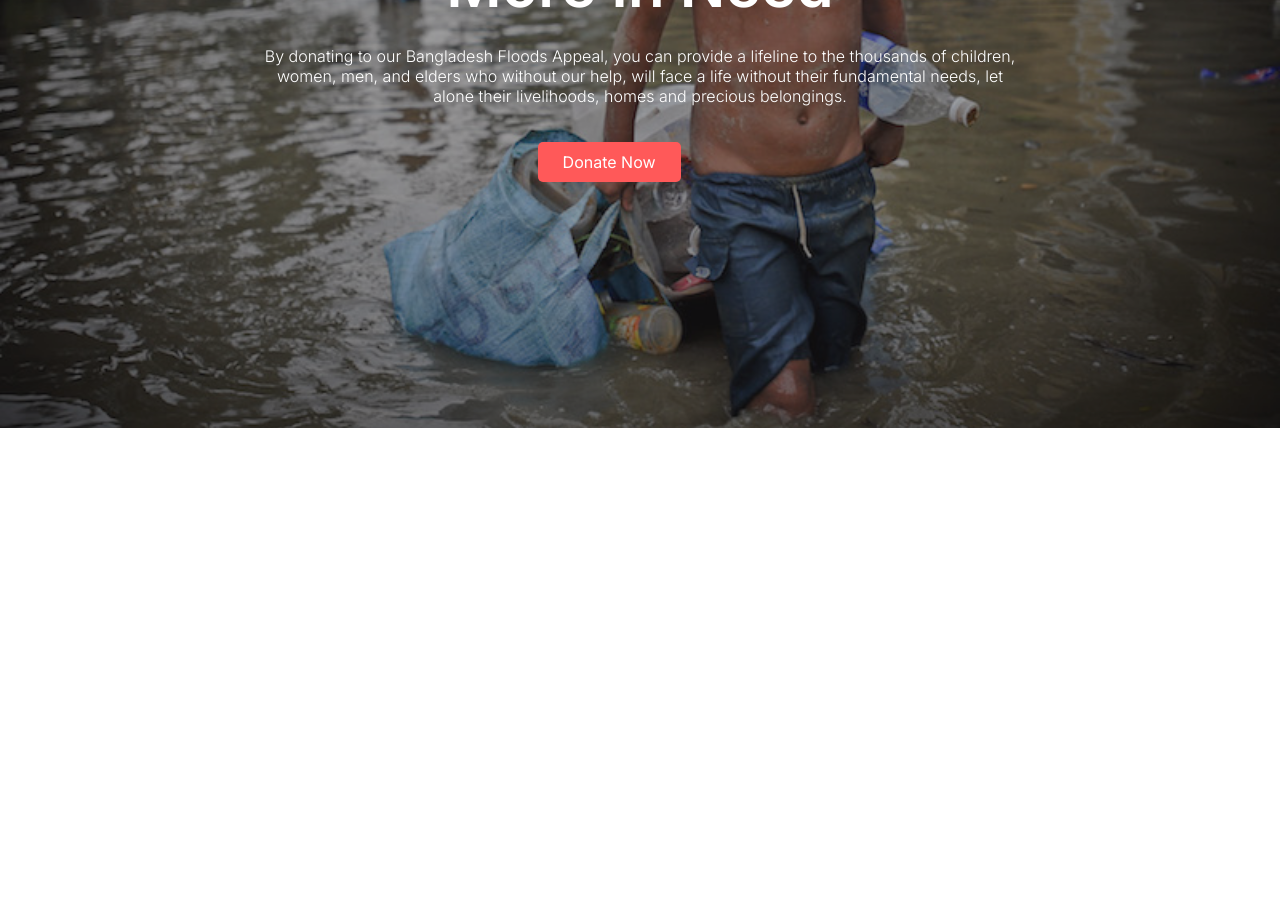
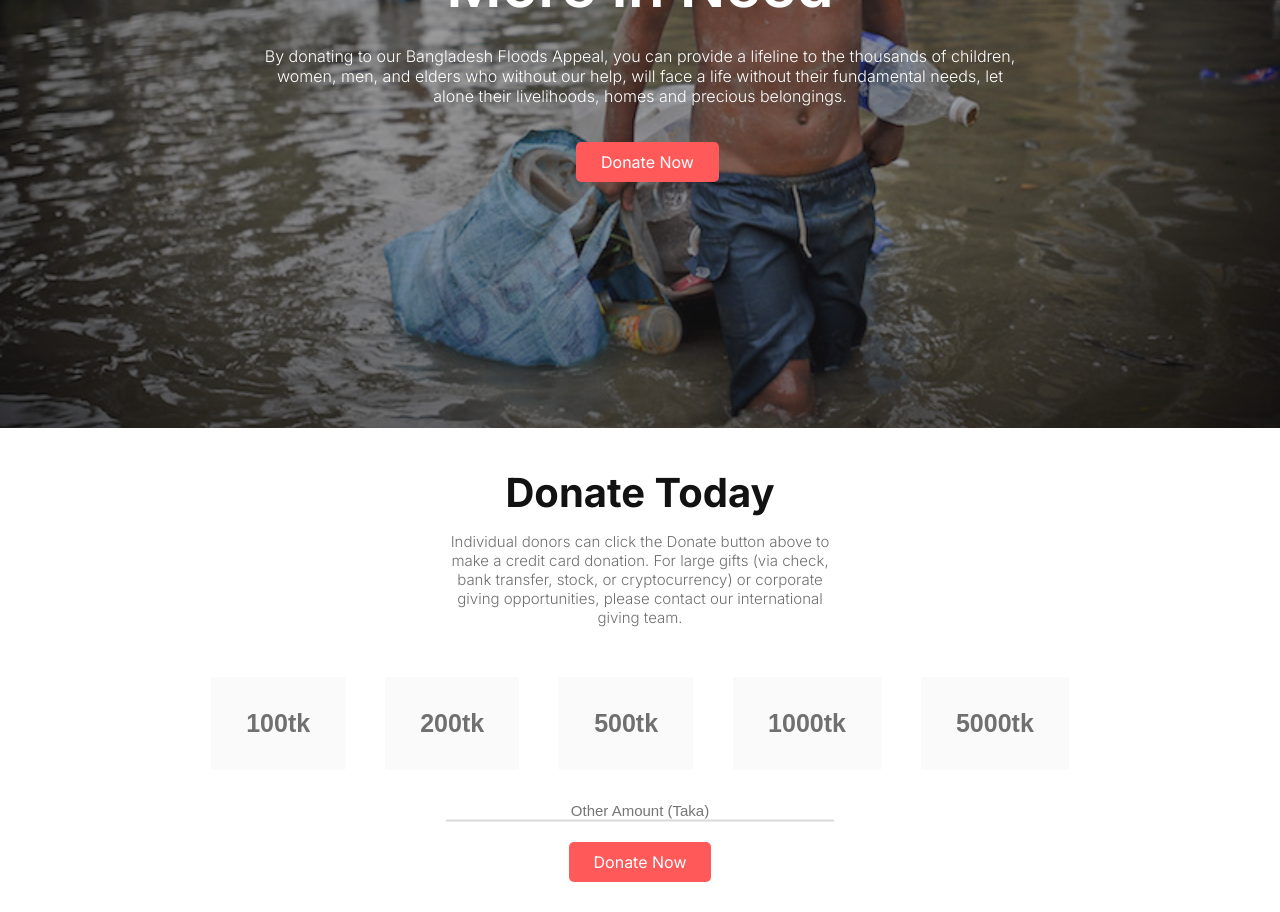
Before and after one commit to eahamed7/donate-today, a plain HTML site: page index.html in a window 1280 px wide. Shown: the part 407-1319 px from the top of the page. Before the commit the page ends 835 px from the top, so only its background shows below. Drawn offline with Linux system fonts and the light colour scheme.

Commit message:
version 2

```diff
--- a/index.html
+++ b/index.html
@@ -21,11 +21,54 @@
         <p>By donating to our Bangladesh Floods Appeal, you can provide a lifeline to the thousands of children, women,
             men, and elders who without our help, will face a life without their fundamental needs, let alone their
             livelihoods, homes and precious belongings.</p>
-            <div class="centered">
-                <a class="button" href="#">Donate Now</a>
+        <div class="centered">
+            <a class="button" href="#">Donate Now</a>
+        </div>
+    </section>
+
+    <section>
+        <div class="center">
+            <h3>Donate Today</h3>
+            <p class="description">Individual donors can click the Donate button above to make a credit card donation.
+                For large gifts (via
+                check, bank transfer, stock, or cryptocurrency) or corporate giving opportunities, please contact our
+                international giving team.</p>
+        </div>
+        <div class="center">
+            <div class="flex">
+                <div class="money-box">
+                    <button>100tk</button>
+                </div>
+                <div class="money-box">
+                    <button>200tk</button>
+                </div>
+                <div class="money-box">
+                    <button>500tk</button>
+                </div>
+                <div class="money-box">
+                    <button>1000tk</button>
+                </div>
+                <div class="money-box">
+                    <button>5000tk</button>
+                </div>
             </div>
+        </div>
+        <br>
+        <div>
+            <input type="text" placeholder="Other Amount (Taka)">
+        </div>
+        <br>
+        <div class="center">
+            <a class="button" href="#">Donate Now</a>
+        </div>
+        <br>
+        <br>
+    </section>
+    <section>
 
     </section>
+
+
 </body>
 
 </html>
--- a/style.css
+++ b/style.css
@@ -1,6 +1,33 @@
 body {
     font-family: 'Inter', sans-serif;
     margin: 0;
+}
+
+h3 {
+    font-size: 40px;
+    text-align: center;
+    margin-bottom: 0;
+    color: #121212;
+}
+
+input {
+    border: none;
+    border-bottom: 2px solid #DADADA;
+    text-align: center;
+    margin: 0;
+    position: absolute;
+    top: 50%;
+    left: 50%;
+    transform: translate(-50%, -50%);
+    justify-content: center;
+    width: 30%;
+    font-size: 15px;
+    align-items: center;
+    position: relative;
+}
+
+input:active {
+    border: none;
 }
 
 .header {
@@ -37,8 +64,58 @@ body {
     border-radius: 5px;
 }
 
-.centered{
+.centered {
     padding-top: 30px;
-    padding-left: 42%;
+    padding-left: 45%;
     padding-right: 42%;
 }
+
+.description {
+    font-weight: 300;
+    color: #707070;
+    font-size: 15px;
+    text-align: center;
+    padding-left: 20%;
+    padding-right: 20%;
+    margin-bottom: 30px;
+}
+
+.center {
+    padding-left: 20%;
+    padding-right: 20%;
+    text-align: center;
+    margin: auto;
+    width: 50%;
+}
+
+.flex {
+    display: flex;
+    justify-content: center;
+    align-items: center;
+}
+
+
+.money-box button {
+    color: #707070;
+    align-items: center;
+    text-align: center;
+    font-size: 25px;
+    padding: 32px 35px;
+    background-color: #FAFAFA;
+    align-items: center;
+    margin: 20px;
+    border: none;
+    font-weight: 600;
+}
+
+.money-box button:hover {
+    border: 3px solid #FF5959;
+    background-color: #FFEEEE;
+    color: #FF5959;
+}
+
+.money-box button:active {
+    border: 3px solid #FF5959;
+    background-color: #FFEEEE;
+    color: #FF5959;
+}
```
